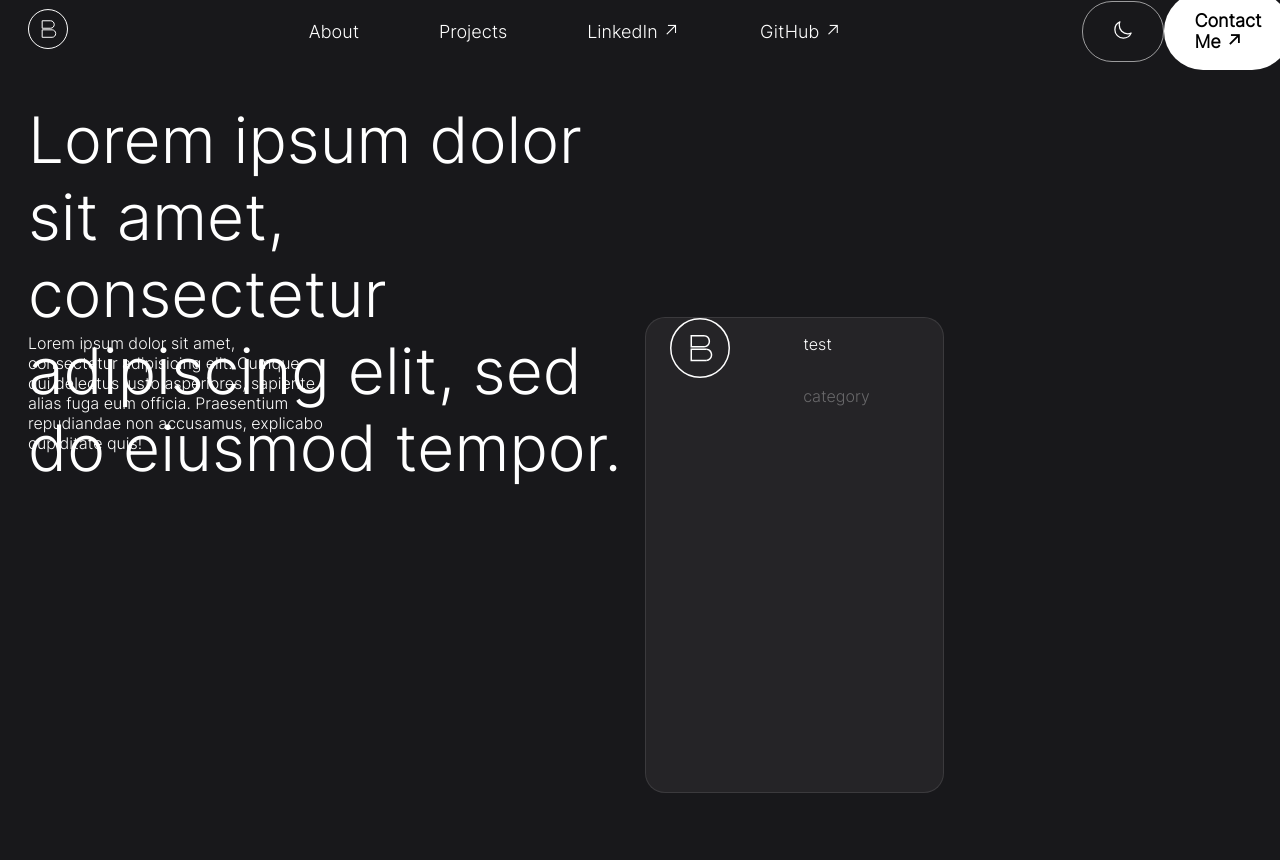
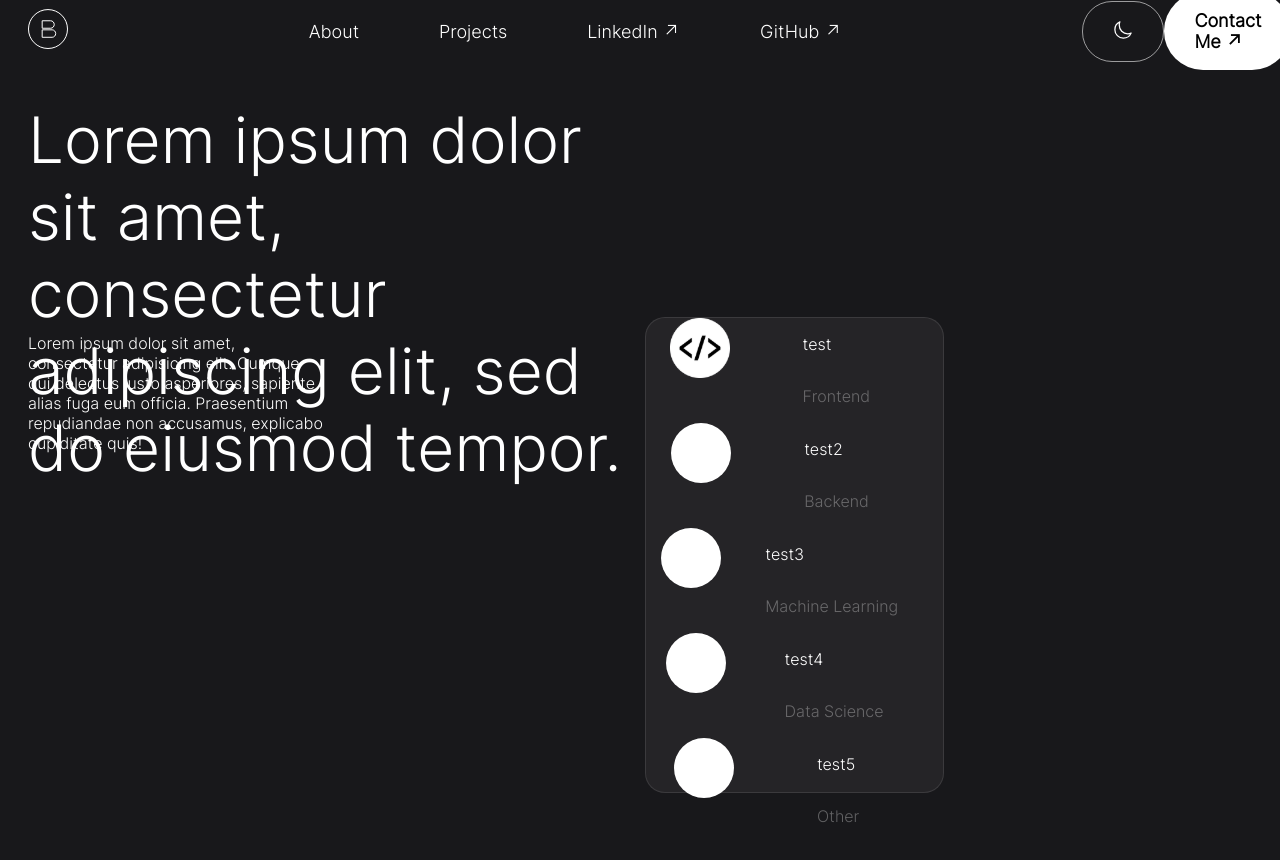
Before and after one commit to BenW2k/Ben-Resume, a Next.js app in the folder frontend/: page / in a window 1280 px wide. Shown: the top 860 px of the page. Built offline with nearby package versions, Linux system fonts and the light colour scheme.

Commit message:
+imports and other CreateSkill calls

```diff
--- a/frontend/app/page.tsx
+++ b/frontend/app/page.tsx
@@ -2,6 +2,9 @@ import styles from "./styles/home.module.css";
 import Image from "next/image";
 import CreateSkill from "./components/skills-panel";
 import darkModeLogo from "./assets/img/figma-logo-white.svg";
+import frontendDark from "./assets/img/frontend-dark.svg";
+import frontendLight from "./assets/img/frontend-light.svg";
+import backendLight from "./assets/img/backend-light.svg";
 
 export default function Home() {
   return (
@@ -19,8 +22,28 @@ export default function Home() {
       <div className={styles["skills-panel"]}>
         <CreateSkill
           skillName="test"
-          skillCategory="category"
-          imageSource={darkModeLogo}
+          skillCategory="Frontend"
+          imageSource={frontendLight}
+        />
+        <CreateSkill
+          skillName="test2"
+          skillCategory="Backend"
+          imageSource={backendLight}
+        />
+        <CreateSkill
+          skillName="test3"
+          skillCategory="Machine Learning"
+          imageSource={backendLight}
+        />
+        <CreateSkill
+          skillName="test4"
+          skillCategory="Data Science"
+          imageSource={backendLight}
+        />
+        <CreateSkill
+          skillName="test5"
+          skillCategory="Other"
+          imageSource={backendLight}
         />
       </div>
     </div>
```
